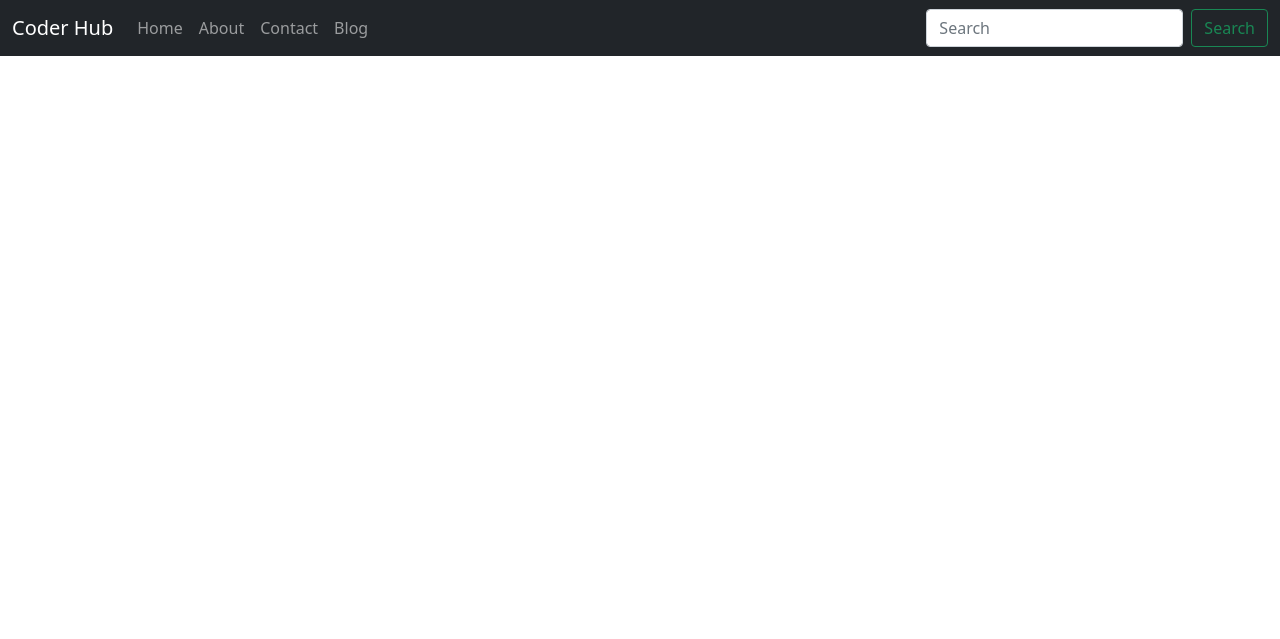
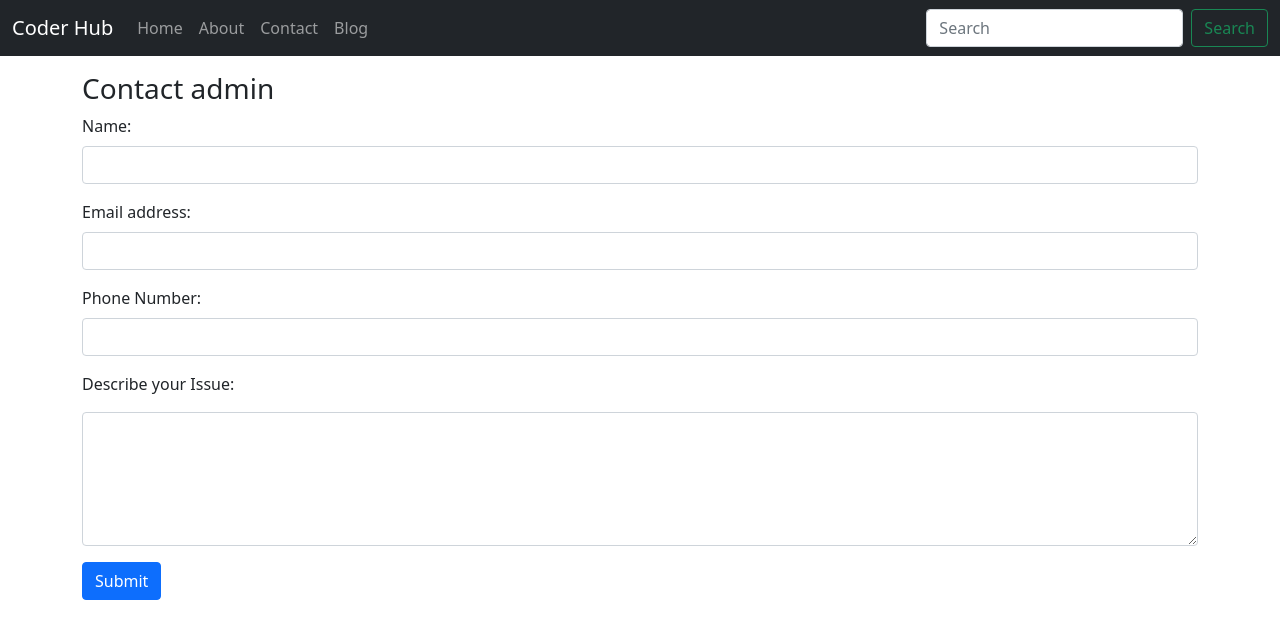
Before and after one commit to vanshul22/Blogger-App, a Django app: page /contact in a window 1280 px wide. Shown: the top 639 px of the page. Run offline with Django 3.2, Linux system fonts and the light colour scheme.

Commit message:
change the action of href of navigation items, Added Contact page

```diff
--- a/templates/base.html
+++ b/templates/base.html
@@ -17,7 +17,7 @@
 
     <nav class="navbar navbar-expand-lg navbar-dark bg-dark">
         <div class="container-fluid">
-            <a class="navbar-brand" href="#">Coder Hub</a>
+            <a class="navbar-brand" href="\">Coder Hub</a>
             <button class="navbar-toggler" type="button" data-bs-toggle="collapse"
                 data-bs-target="#navbarSupportedContent" aria-controls="navbarSupportedContent" aria-expanded="false"
                 aria-label="Toggle navigation">
@@ -26,16 +26,16 @@
             <div class="collapse navbar-collapse" id="navbarSupportedContent">
                 <ul class="navbar-nav me-auto mb-2 mb-lg-0">
                     <li class="nav-item">
-                        <a class="nav-link" aria-current="page" href="#">Home</a>
+                        <a class="nav-link" aria-current="page" href="/">Home</a>
                     </li>
                     <li class="nav-item">
-                        <a class="nav-link" href="#">About</a>
+                        <a class="nav-link" href="about">About</a>
                     </li>
                     <li class="nav-item">
-                        <a class="nav-link" href="#">Contact</a>
+                        <a class="nav-link" href="/contact">Contact</a>
                     </li>
                     <li class="nav-item">
-                        <a class="nav-link" href="#">Blog</a>
+                        <a class="nav-link" href="/blog">Blog</a>
                     </li>
                 </ul>
                 <form class="d-flex">
--- a/templates/home/contact.html
+++ b/templates/home/contact.html
@@ -3,5 +3,31 @@
 {% block title %}Contact{% endblock title %}
 
 {% block body %}
+<div class="container my-3">
+    <h3>Contact admin</h3>
+    <form action="/contact" method="post">
+        {% csrf_token %}
+        <div class="mb-3">
+            <label for="name" class="form-label">Name:</label>
+            <input type="name" class="form-control" id="name">
+        </div>
 
+        <div class="mb-3">
+            <label for="email" class="form-label">Email address:</label>
+            <input type="email" class="form-control" id="email">
+        </div>
+
+        <div class="mb-3">
+            <label for="phone" class="form-label">Phone Number:</label>
+            <input type="number" class="form-control" id="phone">
+        </div>
+
+        <div class="mb-3 form-label">
+            <label for="content ">Describe your Issue:</label>
+            <textarea name="content" id="content" class="form-control my-3" cols="300" rows="5"></textarea>
+        </div>
+
+        <button type="submit" class="btn btn-primary">Submit</button>
+    </form>
+</div>
 {% endblock body %}
```
